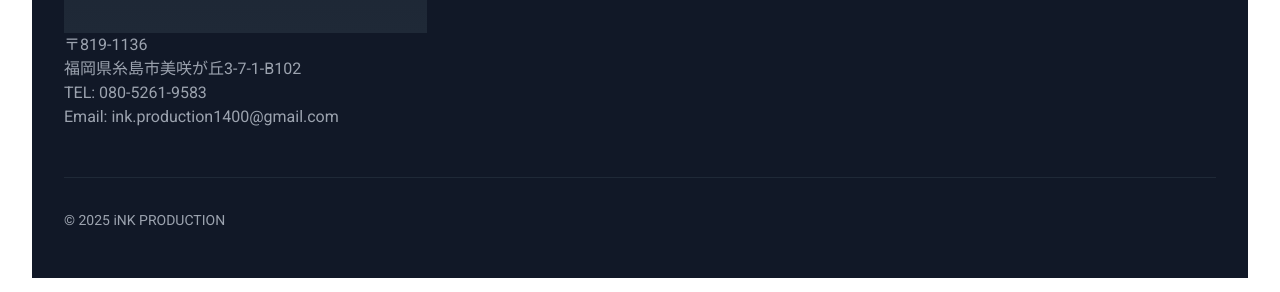
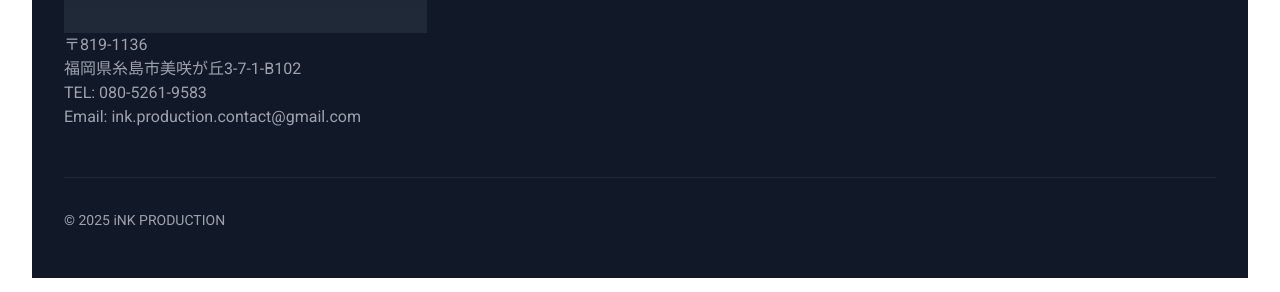
Before and after one commit to inkproduction1400-bot/iNK-PRODUCTION-, a Jekyll site: the page company.html, which Jekyll copies as it is, in a window 1280 px wide and 900 px high, scrolled down 1407 px. Shown: the part 542-834 px from the top of the window. Built offline with Jekyll 4.4.1, drawn with Linux system fonts in a browser that asks for light colours; nearby versions of some CDN libraries; a script that is not in the unit is left out; comment, search, counter and statistics services are not loaded.

```diff
--- a/company.html
+++ b/company.html
@@ -360,7 +360,7 @@
 〒819-1136<br>
 福岡県糸島市美咲が丘3-7-1-B102<br>
 TEL: 080-5261-9583<br>
-Email: ink.production1400@gmail.com
+Email: ink.production.contact@gmail.com
 </p>
 </div>
 <div>
--- a/contact.html
+++ b/contact.html
@@ -345,7 +345,7 @@
 〒819-1136<br>
 福岡県糸島市美咲が丘3-7-1-B102<br>
 TEL: 080-5261-9583<br>
-Email: ink.production1400@gmail.com
+Email: ink.production.contact@gmail.com
 </p>
 </div>
 <div>
--- a/index.html
+++ b/index.html
@@ -1169,7 +1169,7 @@
 〒819-1136<br>
 福岡県糸島市美咲が丘3-7-1-B102<br>
 TEL: 080-5261-9583<br>
-Email: ink.production1400@gmail.com
+Email: ink.production.contact@gmail.com
 </p>
 </div>
 <div>
```
